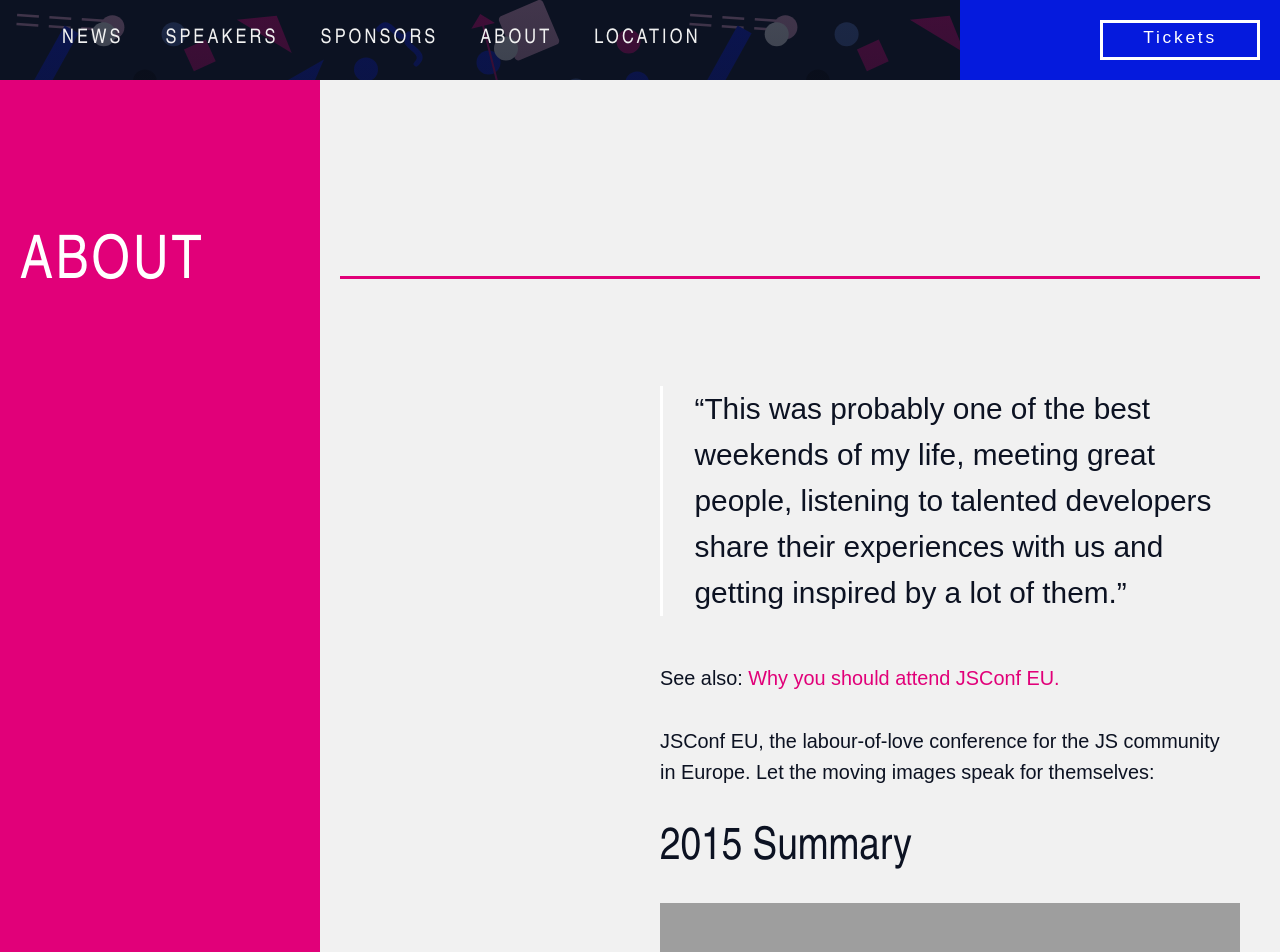
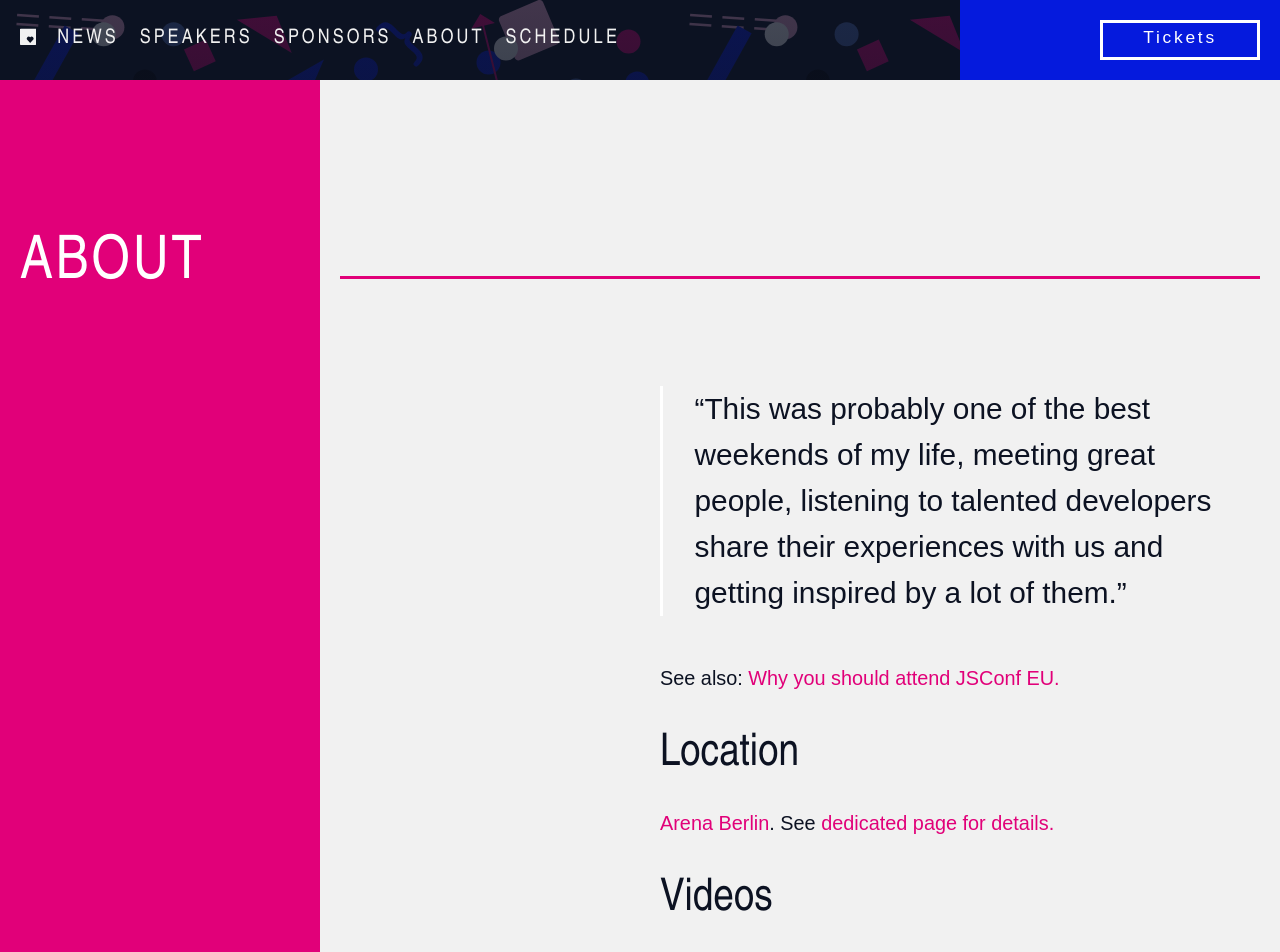
Before and after one commit to jsconf/2017.jsconf.eu, a Jekyll site: the page built from about.md, in a window 1280 px wide and 1400 px high. Shown: the top 952 px of the window. Built offline with Jekyll 4.4.1, drawn with Linux system fonts in a browser that asks for light colours; nearby versions of some CDN libraries; comment, search, counter and statistics services are not loaded; some of the changed text lies outside the part shown; grey boxes are pictures that could not be loaded.

Commit message:
Fix header on mobile.

```diff
--- a/_includes/nav.html
+++ b/_includes/nav.html
@@ -9,7 +9,7 @@
   <a href="{{ site.baseurl }}/speakers" {% if current[1] == 'speakers' %}class='nav-active'{% endif %} title="Speakers">Speakers</a>
   <a href="#sponsors" {% if current[1] == 'sponsors' %}class='nav-active'{% endif %}  title="Sponsoring">Sponsors</a>
   <a href="{{ site.baseurl }}/about" {% if current[1] == 'about' %}class='nav-active'{% endif %}  title="About">About</a>
-  <a href="{{ site.baseurl }}/location" {% if current[1] == 'location' %}class='nav-active'{% endif %}  title="Location">Location</a>
-  <!-- <a href="{{ site.baseurl }}/news/2017/09/14/talk-schedule/" {% if current[1] == 'schedule' %}class='nav-active'{% endif %} title="Schedule">Schedule</a> -->
+  <!-- <a href="{{ site.baseurl }}/location" {% if current[1] == 'location' %}class='nav-active'{% endif %}  title="Location">Location</a> -->
+  <a href="{{ site.baseurl }}/rough-schedule/" {% if current[1] == 'schedule' %}class='nav-active'{% endif %} title="Schedule">Schedule</a>
   <!-- <a href="{{ site.baseurl }}/videos" {% if current[1] == 'videos' %}class='nav-active'{% endif %} title="Videos">Videos</a> -->
 </nav>
--- a/about.md
+++ b/about.md
@@ -8,6 +8,12 @@
 > “This was probably one of the best weekends of my life, meeting great people, listening to talented developers share their experiences with us and getting inspired by a lot of them.”
 
 See also: [Why you should attend JSConf EU.](/why)
+
+## Location
+
+[Arena Berlin](https://www.google.com/maps/place/Arena+Berlin/@52.4971901,13.448364,16.92z/data=!4m8!1m2!2m1!1sdie+arena+berlin!3m4!1s0x0:0x6852fd9350063186!8m2!3d52.4969238!4d13.4539819). See [dedicated page for details.](/location/)
+
+## Videos
 
 JSConf EU, the labour-of-love conference for the JS community in Europe. Let the moving images speak for themselves:
 
--- a/sass/imports/_main.scss
+++ b/sass/imports/_main.scss
@@ -204,7 +204,7 @@
   a {
     flex-grow: 1;
     text-align: center;
-    margin-left: 2em;
+    margin-left: 1em;
   }
   .icon {
     max-width: 2.5em;
--- a/stylesheets/screen.css
+++ b/stylesheets/screen.css
@@ -276,7 +276,7 @@
   left: 0;
   width: 100%;
   height: 100%;
-  background: #0C1222 url('/img/jsconf-pattern.svg?1489608333') 0 0 repeat;
+  background: #0C1222 url('/img/jsconf-pattern.svg?1476504782') 0 0 repeat;
   z-index: -1;
   -webkit-transform: translateZ(0);
           transform: translateZ(0);
@@ -545,7 +545,7 @@
       -ms-flex-positive: 1;
           flex-grow: 1;
   text-align: center;
-  margin-left: 2em;
+  margin-left: 1em;
 }
 /* line 209, ../sass/imports/_main.scss */
 nav .icon {
@@ -1075,15 +1075,15 @@
 @media (min-width: 768px) {
   /* line 89, ../sass/imports/_backgrounds.scss */
   .bg-blue-pat-header.nav-fixed {
-    background-image: -webkit-linear-gradient(left, rgba(0, 0, 0, 0), rgba(0, 0, 0, 0) 75%, #051add 75%, #051add 100%), -webkit-linear-gradient(top, rgba(0, 0, 0, 0.5), rgba(0, 0, 0, 0.6) 100%), url('/img/jsconf-pattern.svg?1489608333');
-    background-image: linear-gradient(to right, rgba(0, 0, 0, 0), rgba(0, 0, 0, 0) 75%, #051add 75%, #051add 100%), linear-gradient(to bottom, rgba(0, 0, 0, 0.5), rgba(0, 0, 0, 0.6) 100%), url('/img/jsconf-pattern.svg?1489608333');
+    background-image: -webkit-linear-gradient(left, rgba(0, 0, 0, 0), rgba(0, 0, 0, 0) 75%, #051add 75%, #051add 100%), -webkit-linear-gradient(top, rgba(0, 0, 0, 0.5), rgba(0, 0, 0, 0.6) 100%), url('/img/jsconf-pattern.svg?1476504782');
+    background-image: linear-gradient(to right, rgba(0, 0, 0, 0), rgba(0, 0, 0, 0) 75%, #051add 75%, #051add 100%), linear-gradient(to bottom, rgba(0, 0, 0, 0.5), rgba(0, 0, 0, 0.6) 100%), url('/img/jsconf-pattern.svg?1476504782');
   }
 }
 @media (min-width: 1280px) {
   /* line 89, ../sass/imports/_backgrounds.scss */
   .bg-blue-pat-header.nav-fixed {
-    background-image: -webkit-linear-gradient(left, rgba(0, 0, 0, 0), rgba(0, 0, 0, 0) calc((.75 * 1280px) + ((100% - 1280px)/2)), #051add calc((.75 * 1280px) + ((100% - 1280px)/2)), #051add 100%), -webkit-linear-gradient(top, rgba(12, 18, 34, 0.75), rgba(12, 18, 34, 0.8) 100%), url('/img/jsconf-pattern.svg?1489608333');
-    background-image: linear-gradient(to right, rgba(0, 0, 0, 0), rgba(0, 0, 0, 0) calc((.75 * 1280px) + ((100% - 1280px)/2)), #051add calc((.75 * 1280px) + ((100% - 1280px)/2)), #051add 100%), linear-gradient(to bottom, rgba(12, 18, 34, 0.75), rgba(12, 18, 34, 0.8) 100%), url('/img/jsconf-pattern.svg?1489608333');
+    background-image: -webkit-linear-gradient(left, rgba(0, 0, 0, 0), rgba(0, 0, 0, 0) calc((.75 * 1280px) + ((100% - 1280px)/2)), #051add calc((.75 * 1280px) + ((100% - 1280px)/2)), #051add 100%), -webkit-linear-gradient(top, rgba(12, 18, 34, 0.75), rgba(12, 18, 34, 0.8) 100%), url('/img/jsconf-pattern.svg?1476504782');
+    background-image: linear-gradient(to right, rgba(0, 0, 0, 0), rgba(0, 0, 0, 0) calc((.75 * 1280px) + ((100% - 1280px)/2)), #051add calc((.75 * 1280px) + ((100% - 1280px)/2)), #051add 100%), linear-gradient(to bottom, rgba(12, 18, 34, 0.75), rgba(12, 18, 34, 0.8) 100%), url('/img/jsconf-pattern.svg?1476504782');
   }
 }
 
```
Also changed, not shown: other parts of about.md (+0 -4 lines), _includes/location.md (+1 -1 lines), stylesheets/screen-unprefixed.css (+4 -4 lines).
